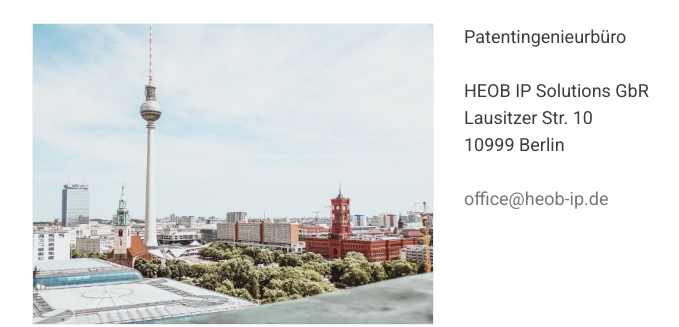
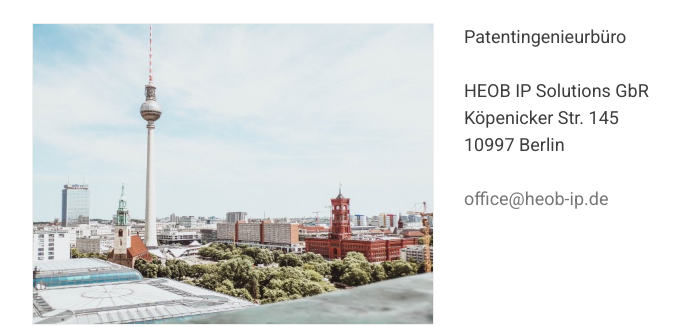
Before and after one commit to Obiwarn/HEOB-Homepage, a Jekyll site: the page built from impressum.html, in a window 1280 px wide. Shown: the part 244-571 px from the top of the page, without its empty margins (133-812 px from the left). Built offline with Jekyll 4.4.1, drawn with Linux system fonts in a browser that asks for light colours.

Commit message:
Update impressum.html

```diff
--- a/impressum.html
+++ b/impressum.html
@@ -7,8 +7,8 @@ title: "HEOB - Kontakt"
 <div>
   Patentingenieurbüro <br /><br />
   HEOB IP Solutions GbR <br />
-  Lausitzer Str. 10<br />
-  10999 Berlin<br />
+  Köpenicker Str. 145<br />
+  10997 Berlin<br />
   <br />
   <span class="email">
     office@heob-ip.de
```
